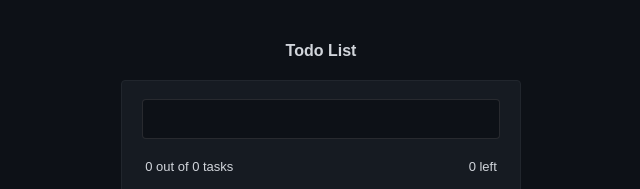
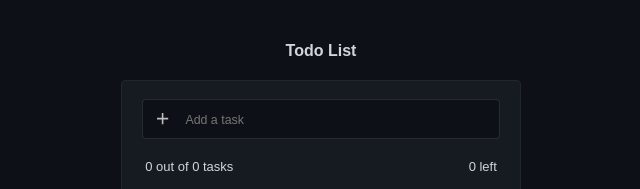
Before and after one commit to cesarcode-init/react-typescript-todo-app, a React (Create React App) app: page / in a window 1280 px wide. Shown: the top 189 px of the page, without its empty margins (319-959 px from the left). Built offline with nearby package versions, Linux system fonts and the light colour scheme.

Commit message:
fix: fix input ui presentation

```diff
--- a/src/components/Todos/Form/Form.module.css
+++ b/src/components/Todos/Form/Form.module.css
@@ -1,5 +1,5 @@
 .form,
-.input {
+.inputContainer {
     border-radius: 0.25rem;
 }
 
@@ -12,15 +12,40 @@
     margin: 0 auto;
 }
 
+.inputContainer {
+    display: flex;
+    align-content: center;
+    align-items: center;
+    /* border: 1px solid red; */
+    background: var(--primary-background-color);
+    border: 0.006rem solid #928e8e35;
+    padding: 0 0.1rem;
+}
+
+.inputIcon {
+    font-size: 1.2rem;
+    margin: 0 0.5rem;
+    color: var(--gray-color-x5);
+
+    height: 100%;
+    display: grid;
+    place-content: center;
+}
+
 .input {
-    background: var(--primary-background-color);
+    background: none;
     color: #c9D1d9;
-    border: 0.006rem solid #928e8e35;
+    border: none;
     display: block;
     width: 100%;
-    padding: 0.65rem 0.75rem;
+    padding: 0.65rem 0.35rem;
     outline: none;
     font-size: 1rem;
+    /* border: 1px solid; */
+}
+
+.input::placeholder {
+    font-size: 0.775rem;
 }
 
 .error {
--- a/src/components/Todos/Form/TodoInput/TodoInput.tsx
+++ b/src/components/Todos/Form/TodoInput/TodoInput.tsx
@@ -1,4 +1,6 @@
 import styles from '../Form.module.css';
+
+import { TodoIcons } from 'utils/constants/icons';
 
 type Props = {
   input: string;
@@ -6,13 +8,21 @@ type Props = {
 };
 
 const TodoInput: React.FC<Props> = ({ input, action }): JSX.Element => {
+  const { Add } = TodoIcons;
+
   return (
+    <div className={styles.inputContainer}>
+      <span className={styles.inputIcon}>
+        <Add />
+      </span>
       <input
         type="text"
+        placeholder="Add a task"
         className={styles.input}
         value={input}
         onChange={action}
       />
+    </div>
   );
 };
 
--- a/src/utils/constants/icons.ts
+++ b/src/utils/constants/icons.ts
@@ -1,6 +1,7 @@
-import { MdDelete, MdEdit } from 'react-icons/md';
+import { MdDelete, MdEdit, MdAdd } from 'react-icons/md';
 
 export const TodoIcons = {
   Edit: MdEdit,
   Delete: MdDelete,
+  Add: MdAdd,
 };
```
Lines whose indentation alone changed are shown as unchanged.
